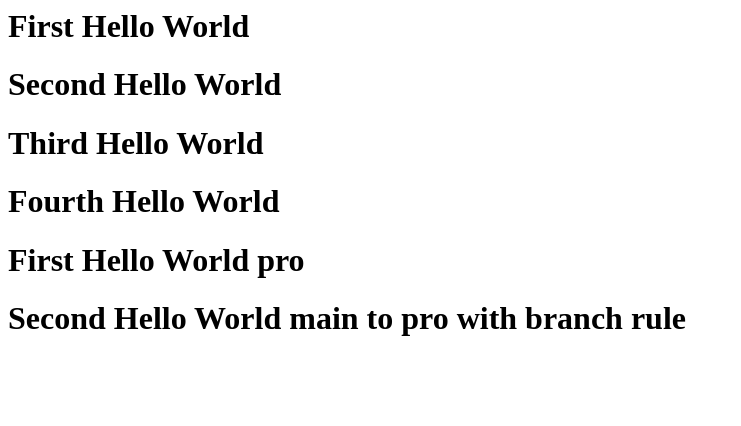
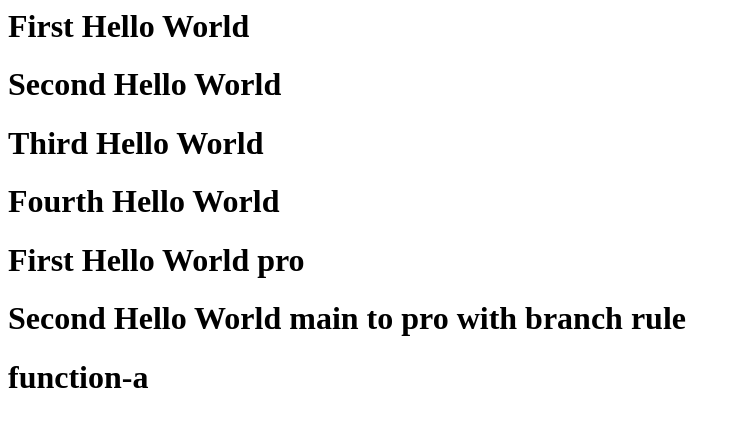
Before and after one commit to K1DRU/OSS, a plain HTML site: page index.html in a window 1280 px wide. Shown: the whole page, without its empty margins (0-741 px from the left). Drawn offline with Linux system fonts and the light colour scheme.

Commit message:
function commit

```diff
--- a/index.html
+++ b/index.html
@@ -12,6 +12,8 @@
         <h1>First Hello World pro</h1>
         <h1>Second Hello World main to pro with branch rule</h1>
 
+        <h1>function-a</h1>
+
 
 
     </body>
```
